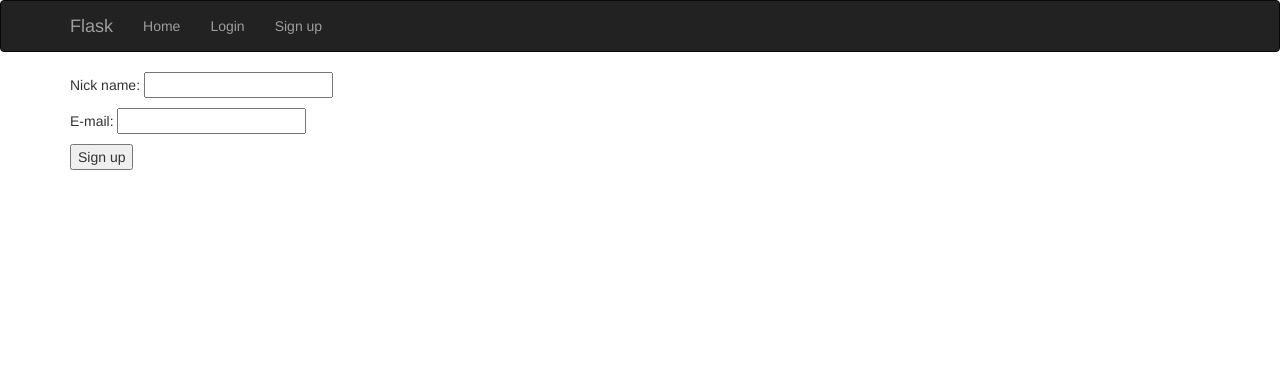
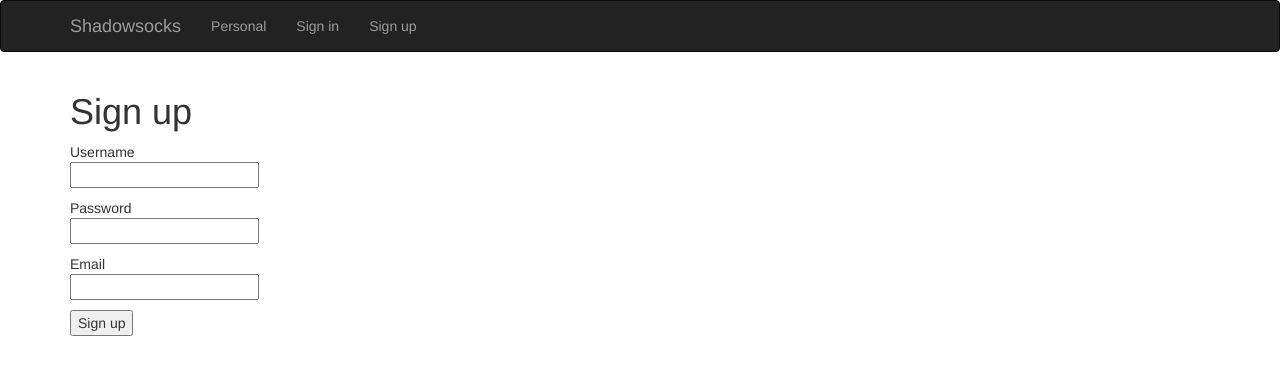
Before and after one commit to wish007/shadowsocks-flask, a Flask app: page /sign-up in a window 1280 px wide. Shown: the top 375 px of the page. Run offline with Flask 2, Linux system fonts and the light colour scheme; some libraries are stand-ins or nearby versions.

Commit message:
encrypt user password, improve interface

```diff
--- a/app/forms.py
+++ b/app/forms.py
@@ -1,7 +1,7 @@
 # -*- coding:utf-8 -*-
 
 from flask_wtf import Form
-from wtforms import TextField, BooleanField, PasswordField, SubmitField, TextAreaField
+from wtforms import BooleanField, PasswordField, SubmitField, TextAreaField
 from wtforms import StringField, SubmitField
 from wtforms.validators import Required, Email, Length
 
@@ -11,19 +11,14 @@ class NameForm(Form):
     name = StringField('what is your name?', validators=[Required()])
     submit = SubmitField('Submit')
 
-# class LoginForm(Form):
-#     name = TextField('Name', validators=[Required()])
-#     password = PasswordField('password', validators=[Required()])
-#     remember_me = BooleanField('Remember_me', default=False)
-
 class LoginForm(Form):
-    user_name = TextField('user name', validators=[Required(), Length(max=15)])
-    # password = PasswordField('password', validators=[Required()])
+    user_name = StringField('user name', validators=[Required(), Length(max=15)])
+    user_password = PasswordField('password', validators=[Required()])
     remember_me = BooleanField('remember me', default=False)
     submit = SubmitField('Log in')
 
 class SignUpForm(Form):
-    user_name = TextField('user name', validators=[Required(), Length(max=15)])
-    # password = PasswordField('password', validators=[Required()])
-    user_email = TextField('user email', validators=[Email(), Required(), Length(max=128)])
+    user_name = StringField('user name', validators=[Required(), Length(max=15)])
+    user_password = PasswordField('password', validators=[Required()])
+    user_email = StringField('user email', validators=[Email(), Required(), Length(max=128)])
     submit = SubmitField('Sign up')
--- a/app/models.py
+++ b/app/models.py
@@ -1,6 +1,7 @@
 #-*- coding:utf-8 -*-
 
 from app import db
+from werkzeug.security import generate_password_hash, check_password_hash
 
 ROLE_USER = 0
 ROLE_ADMIN = 1
@@ -8,7 +9,8 @@ ROLE_ADMIN = 1
 class User(db.Model):
     """每一个属性定义一个字段"""
     id = db.Column(db.Integer, primary_key = True)
-    nickname = db.Column(db.String(64), index = True, unique = True)
+    username = db.Column(db.String(64), index = True, unique = True)
+    password_hash = db.Column(db.String(128))
     email = db.Column(db.String(120), index = True, unique = True)
     role = db.Column(db.SmallInteger, default = ROLE_USER)
 
@@ -27,15 +29,29 @@ class User(db.Model):
         except NameError:
             return str(self.id)  # python 3
 
-    @classmethod
-    def login_check(cls, user_name):
-        user = cls.query.filter(db.or_(
-            User.nickname == user_name, User.email == user_name)).first()
+    @property
+    def password(self):
+        raise AttributeError('password is not a readable attribute')
 
-        if not user:
-            return None
-        else:
-        	return user
+    @password.setter
+    def password(self, password):
+        self.password_hash = generate_password_hash(password)
+
+    def verify_password(self, password):
+        return check_password_hash(self.password_hash, password)
+
+    # @classmethod
+    # def login_check(cls, user_name, user_password):
+    #     user = cls.query.filter_by(username=user_name).first()
+    #     if user is not None and user.verify_password(user_password):
+    #         login_user()
+    #     # user = cls.query.filter(db.or_(
+    #     #     User.username == user_name, User.email == user_name)).first()
+    #
+    #     if not user:
+    #         return None
+    #     else:
+    #         return user
 
     def __repr__(self):
-        return '<User %r>' % (self.nickname)
+        return '<User %r>' % (self.username)
--- a/app/templates/base.html
+++ b/app/templates/base.html
@@ -2,7 +2,7 @@
 {% extends "bootstrap/base.html" %}
 
 <!--定义一个title块，用于显示页面的名称-->
-{% block title %}Flask{% endblock %}
+{% block title %}Shadowsocks{% endblock %}
 
 <!--定义一个head块，用于显示网页标签中的内容-->
 {% block head %}
@@ -25,22 +25,22 @@
                 <span class="icon-bar"></span>
                 <span class="icon-bar"></span>
             </button>
-            <a class="navbar-brand" href="/">Flask</a>
+            <a class="navbar-brand" href="/">Shadowsocks</a>
         </div>
         <div class="navbar-collapse collapse">
             <ul class="nav navbar-nav">
-                <li><a href="/">Home</a></li>
+                <li><a href="/">Personal</a></li>
             </ul>
             {% if not current_user.is_authenticated() %}
             <ul class="nav navbar-nav">
-                <li><a href="/login">Login</a></li>
+                <li><a href="/login">Sign in</a></li>
             </ul>
             <ul class="nav navbar-nav">
                 <li><a href="/sign-up">Sign up</a></li>
             </ul>
             {% else %}
             <ul class="nav navbar-nav">
-                <li><a href="/logout">Logout</a></li>
+                <li><a href="/logout">Sign out</a></li>
             </ul>
             {% endif %}
         </div>
--- a/app/templates/index.html
+++ b/app/templates/index.html
@@ -3,7 +3,7 @@
 <!--导入Bootstrap中预先定义好的表单样式渲染Flask-WTF表单-->
 {% import "bootstrap/wtf.html" as wtf %}
 
-{% block title %}Flask{% endblock %}
+{% block title %}Shadowsocks{% endblock %}
 
 {% block page_content %}
 <!-- <div class="page-header">
@@ -15,7 +15,7 @@
 {% if not current_user.is_authenticated() %}
 <h1>Hi, Guys!</h1>
 {% else %}
-<h1>Welcome back, {{ current_user.nickname }}!</h1>
+<h1>Welcome back, {{ current_user.username }}!</h1>
 {% endif %}
 
 <!-- {% for post in posts %}
--- a/app/templates/sign_up.html
+++ b/app/templates/sign_up.html
@@ -1,17 +1,28 @@
 {% extends "base.html" %}
+
+{% block title %}Sign up{% endblock %}
 
 {% block page_content %}
 
+<h1>Sign up</h1>
 <form action="/sign-up", method="POST" name="sign_up">
     {{ form.hidden_tag() }}
-    <p>Nick name: {{ form.user_name }}</p>
+    <p>Username<br>
+        {{ form.user_name }}</p>
     {% for error in form.errors.user_name %}
-    <p style="color:red;">[-] {{ error }}</p>
+    <p style="color:red;">* {{ error }}</p>
     {% endfor %}
 
-    <p>E-mail: {{ form.user_email }}</p>
+    <p>Password<br>
+        {{ form.user_password }}</p>
+    {% for error in form.errors.user_password %}
+    <p style="color:red;">* {{ error }}</p>
+    {% endfor %}
+
+    <p>Email<br>
+        {{ form.user_email }}</p>
     {% for error in form.errors.user_email %}
-    <p style="color:red;">[-] {{ error }}</p>
+    <p style="color:red;">* {{ error }}</p>
     {% endfor %}
 
     <p>{{ form.submit }}</p>
--- a/app/views.py
+++ b/app/views.py
@@ -9,6 +9,7 @@ from app import app, db, lm
 # 导入和表单提交有关的类
 # from flask.ext.wtf import Form
 from app.forms import NameForm, LoginForm, SignUpForm
+from werkzeug.security import generate_password_hash
 
 
 # 从数据库加载用户
@@ -20,13 +21,7 @@ def load_user(user_id):
 # 在视图函数中添加路由方法，使之能够渲染表单
 @app.route('/', methods=['GET', 'POST'])
 def index():
-    form = NameForm()
-    if form.validate_on_submit():
-        old_name = session.get('name')
-        if old_name is not None and old_name != form.name.data:
-            flash('Looks like you have changed your name!')
-        session['name'] = form.name.data
-        return redirect(url_for('index'))
+    form = LoginForm()
     return render_template('index.html', form=form, name=session.get('name'))
 
 
@@ -38,25 +33,11 @@ def login():
     # 注册验证
     form = LoginForm()
     if form.validate_on_submit():
-        user = User.login_check(request.form.get('user_name'))
-        if user:
-            login_user(user)
-            user.last_seen = datetime.datetime.now()
-
-            try:
-                db.session.add(user)
-                db.session.commit()
-            except:
-                flash("The Database error!")
-                return redirect(url_for('login'))
-
-            flash('Your name: ' + request.form.get('user_name'))
-            flash('remember me? ' + str(request.form.get('remember_me')))
-            return redirect(url_for("index", user_id=current_user.id))
-        else:
-            flash('Login failed, Your name is not exist!')
-            return redirect(url_for('login'))
-
+        user = User.query.filter_by(username=form.user_name.data).first()
+        if user is not None and user.verify_password(form.user_password.data):
+            login_user(user, form.remember_me.data)
+            return redirect(url_for('index'))
+        flash('Invalid username or password.')
     return render_template('login.html', title = 'Sign In', form = form)
 
 
@@ -73,16 +54,19 @@ def sign_up():
     user = User()
     if form.validate_on_submit():
         user_name = request.form.get('user_name')
+        user_password = request.form.get('user_password')
         user_email = request.form.get('user_email')
 
         register_check = User.query.filter(db.or_(
-            User.nickname == user_name, User.email == user_email)).first()
+            User.username == user_name, User.email == user_email)).first()
         if register_check:
-            flash("error: The user's name or email already exists!")
+            flash("Error: The user's name or email already exists!")
             return redirect(url_for('sign_up'))
 
-        if len(user_name) and len(user_email):
-            user.nickname = user_name
+        if len(user_name) and len(user_email) and len(user_password):
+            user.username = user_name
+            user.password_hash = generate_password_hash(user_password,
+                                 method='pbkdf2:sha1', salt_length=8)
             user.email = user_email
             user.role = ROLE_USER
             try:
```
Also changed, not shown: app/templates/base3.html (deleted, +0 -33 lines), app/templates/login.html (+13 -11 lines), README.md (added), app/static/favicon.ico.
